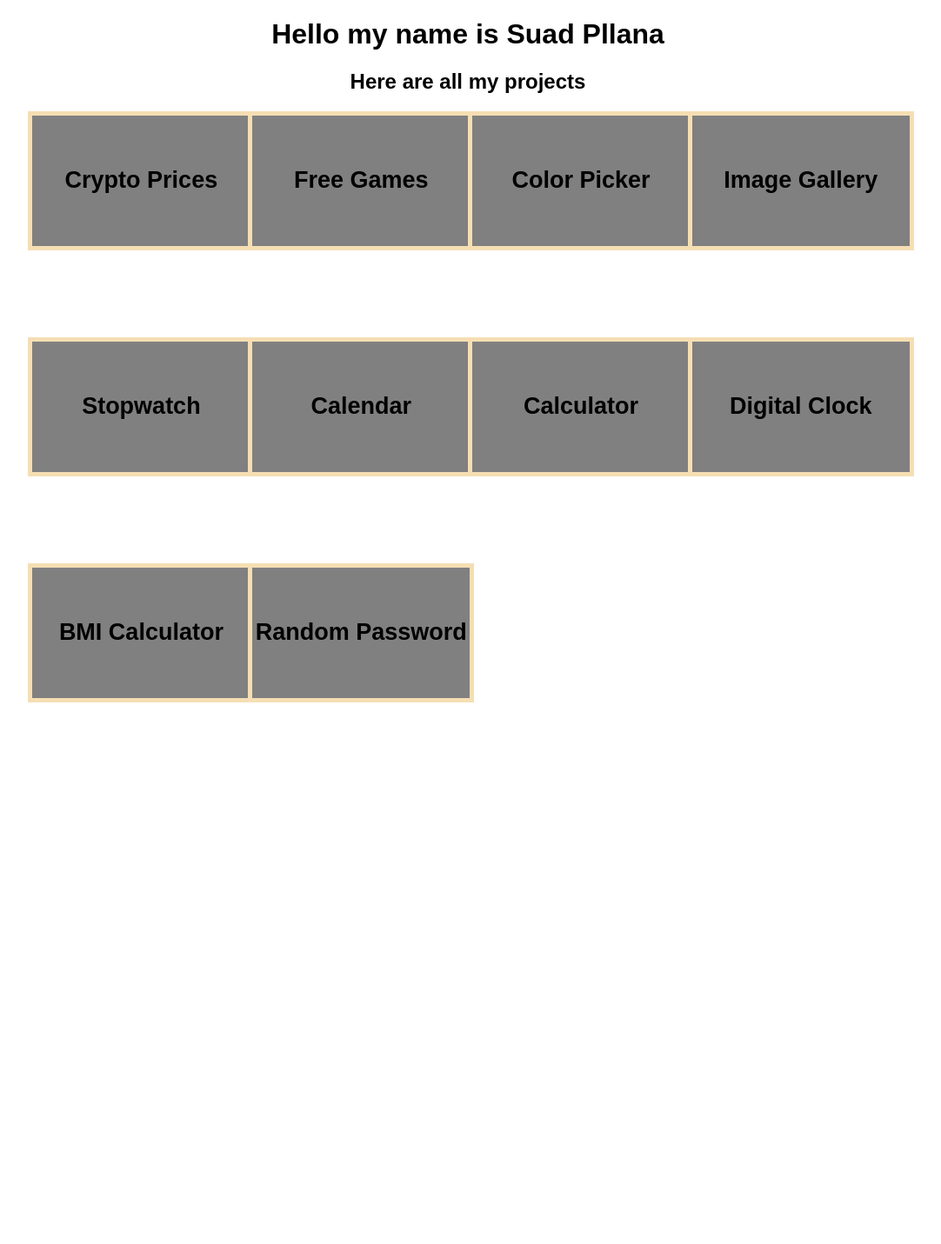
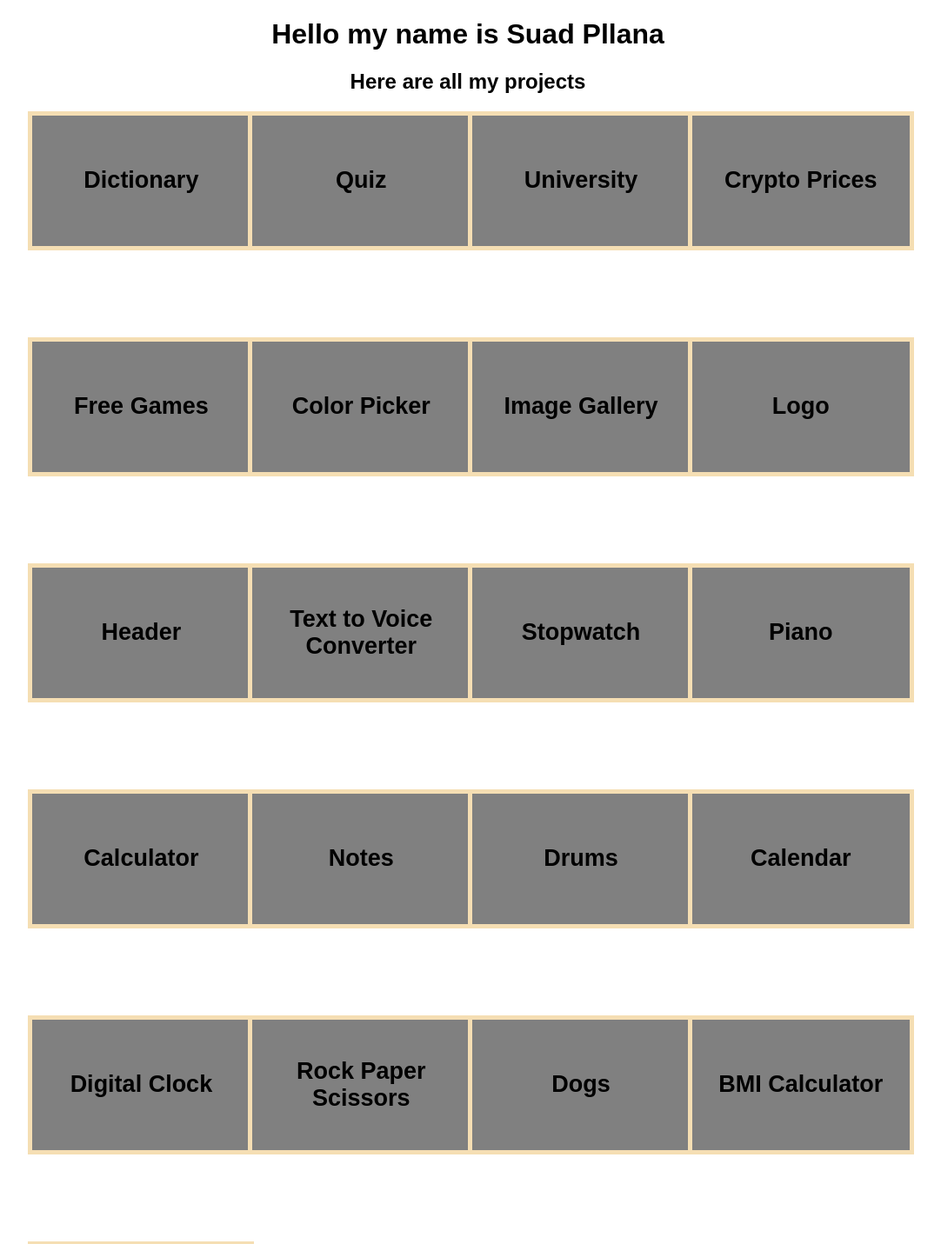
Before and after one commit to suadpllana/all-projects, a React (Vite) app: page / in a window 1280 px wide. Shown: the top 1431 px of the page at 87% size, without its empty margins (102-1184 px from the left). Before the commit the page ends 808 px from the top, so only its background shows below. Built offline with nearby package versions, Linux system fonts and the light colour scheme.

Commit message:
first commit

```diff
--- a/src/Projects.jsx
+++ b/src/Projects.jsx
@@ -6,6 +6,32 @@ const Projects = () => {
       <h1>Hello my name is Suad Pllana</h1>
       <h2>Here are all my projects </h2>
         <div className="container">
+
+
+
+        <a target="_blank" href="https://suadpllana.github.io/dictionary/">
+            <div>
+                 <h2>Dictionary </h2>
+            </div>
+            </a>
+
+            <a target="_blank" href="https://suadpllana.github.io/quiz/">
+            <div>
+                 <h2>Quiz</h2>
+            </div>
+            </a>
+
+
+
+            <a target="_blank" href="https://suadpllana.github.io/university/">
+            <div>
+                 <h2>University</h2>
+            </div>
+            </a>
+
+
+
+
         <a target="_blank" href="https://suadpllana.github.io/crypto-prices/">
             <div>
                  <h2>Crypto Prices</h2>
@@ -33,16 +59,38 @@ const Projects = () => {
             </a>
 
 
+            <a target="_blank" href="https://suadpllana.github.io/logo-generator/">
+            <div>
+                 <h2>Logo</h2>
+            </div>
+            </a>
+
+
+
+
+            <a target="_blank" href="https://suadpllana.github.io/header/">
+            <div>
+                 <h2>Header</h2>
+            </div>
+            </a>
+
+
+            <a target="_blank" href="https://suadpllana.github.io/text-to-voice-converter/">
+            <div>
+                 <h2>Text to Voice Converter </h2>
+            </div>
+            </a>
+
+
             <a target="_blank" href="https://suadpllana.github.io/stopwatch/">
             <div>
                  <h2>Stopwatch</h2>
             </div>
             </a>
 
-
-            <a target="_blank" href="https://suadpllana.github.io/calendar/">
+            <a target="_blank" href="https://suadpllana.github.io/piano/">
             <div>
-                 <h2>Calendar</h2>
+                 <h2>Piano </h2>
             </div>
             </a>
 
@@ -52,11 +100,47 @@ const Projects = () => {
             </div>
             </a>
 
+            <a target="_blank" href="https://suadpllana.github.io/notes/">
+            <div>
+                 <h2>Notes</h2>
+            </div>
+            </a>
+
+
+            <a target="_blank" href="https://suadpllana.github.io/drums/">
+            <div>
+                 <h2>Drums </h2>
+            </div>
+            </a>
+
+            <a target="_blank" href="https://suadpllana.github.io/calendar/">
+            <div>
+                 <h2>Calendar</h2>
+            </div>
+            </a>
+
+
+
             <a target="_blank" href="https://suadpllana.github.io/digital-clock/">
             <div>
                  <h2>Digital Clock</h2>
             </div>
             </a>
+
+
+            <a target="_blank" href="https://suadpllana.github.io/rockPaperScissors/">
+            <div>
+                 <h2>Rock Paper Scissors</h2>
+            </div>
+            </a>
+
+
+            <a target="_blank" href="https://suadpllana.github.io/dogs/">
+            <div>
+                 <h2>Dogs</h2>
+            </div>
+            </a>
+
 
             <a target="_blank" href="https://suadpllana.github.io/bmi">
             <div>
@@ -66,9 +150,35 @@ const Projects = () => {
 
             <a target="_blank" href="https://suadpllana.github.io/random-password-generator/">
             <div>
-                 <h2>Random Password </h2>
+                 <h2>Random Password Generator</h2>
             </div>
             </a>
+
+
+
+
+
+
+
+
+
+
+
+
+
+
+
+
+
+
+
+
+
+
+
+
+
+
         </div>
     </div>
   )
```
